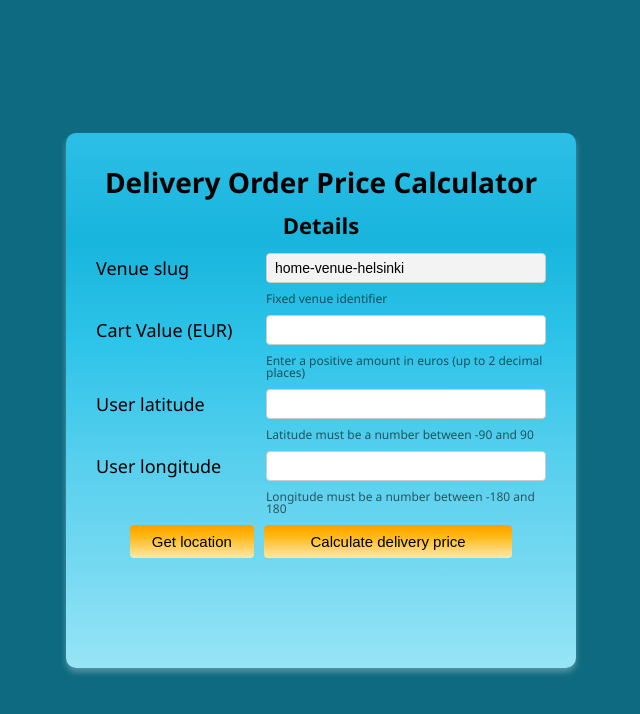
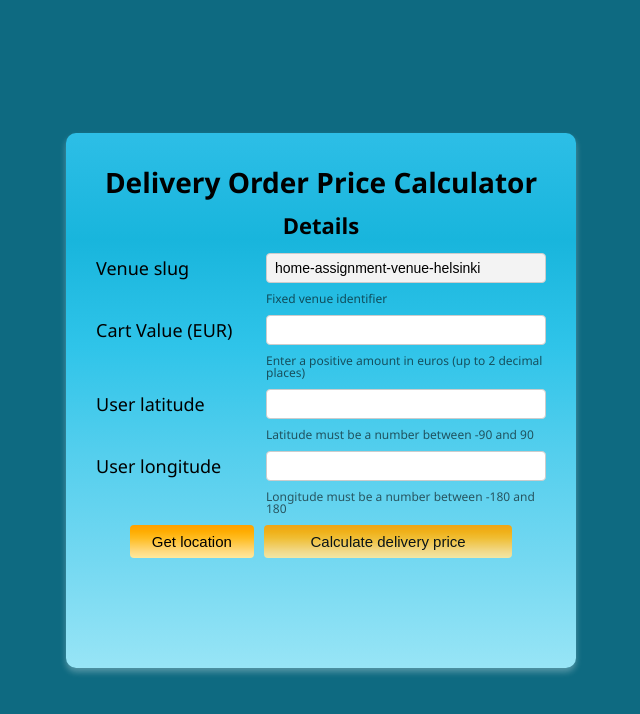
Before and after one commit to SimosTigkas/Delivery-Order-Price-Calculator, a React (Vite) app in the folder dopc/: page / in a window 1280 px wide. Shown: the top 714 px of the page, without its empty margins (319-959 px from the left). Built offline with nearby package versions, Linux system fonts and the light colour scheme.

Commit message:
added extra styling at the buttons when they are disabled and changed the venue name to the original one

```diff
--- a/dopc/src/App.tsx
+++ b/dopc/src/App.tsx
@@ -75,7 +75,7 @@ export function App() {
   };
 
   async function fetchVenueDetails(): Promise<VenueData> {
-    const venueName = "home-venue-helsinki";
+    const venueName = "home-assignment-venue-helsinki";
     setIsFetchingVenue(true);
     setVenueError(null);
     try {
@@ -215,7 +215,7 @@ export function App() {
     <div className="inputs">
         <div className="input-group">
           <label htmlFor="venueSlug">Venue slug</label>
-          <input type="text" data-testid="venueSlug" id="venueSlug" value="home-venue-helsinki" readOnly aria-describedby="venueSlug-hint"/>
+          <input type="text" data-testid="venueSlug" id="venueSlug" value="home-assignment-venue-helsinki" readOnly aria-describedby="venueSlug-hint"/>
           <small id="venueSlug-hint">Fixed venue identifier</small>
         </div>
         <div className="input-group">
--- a/dopc/src/index.css
+++ b/dopc/src/index.css
@@ -115,6 +115,11 @@ button:hover {
     transition: box-shadow 0.6s ease;
 }
 
+button:disabled {
+    cursor: not-allowed;
+    opacity: 0.9;
+}
+
 .button-group {
     display: grid;
     grid-template-columns: 1fr 2fr;
```
